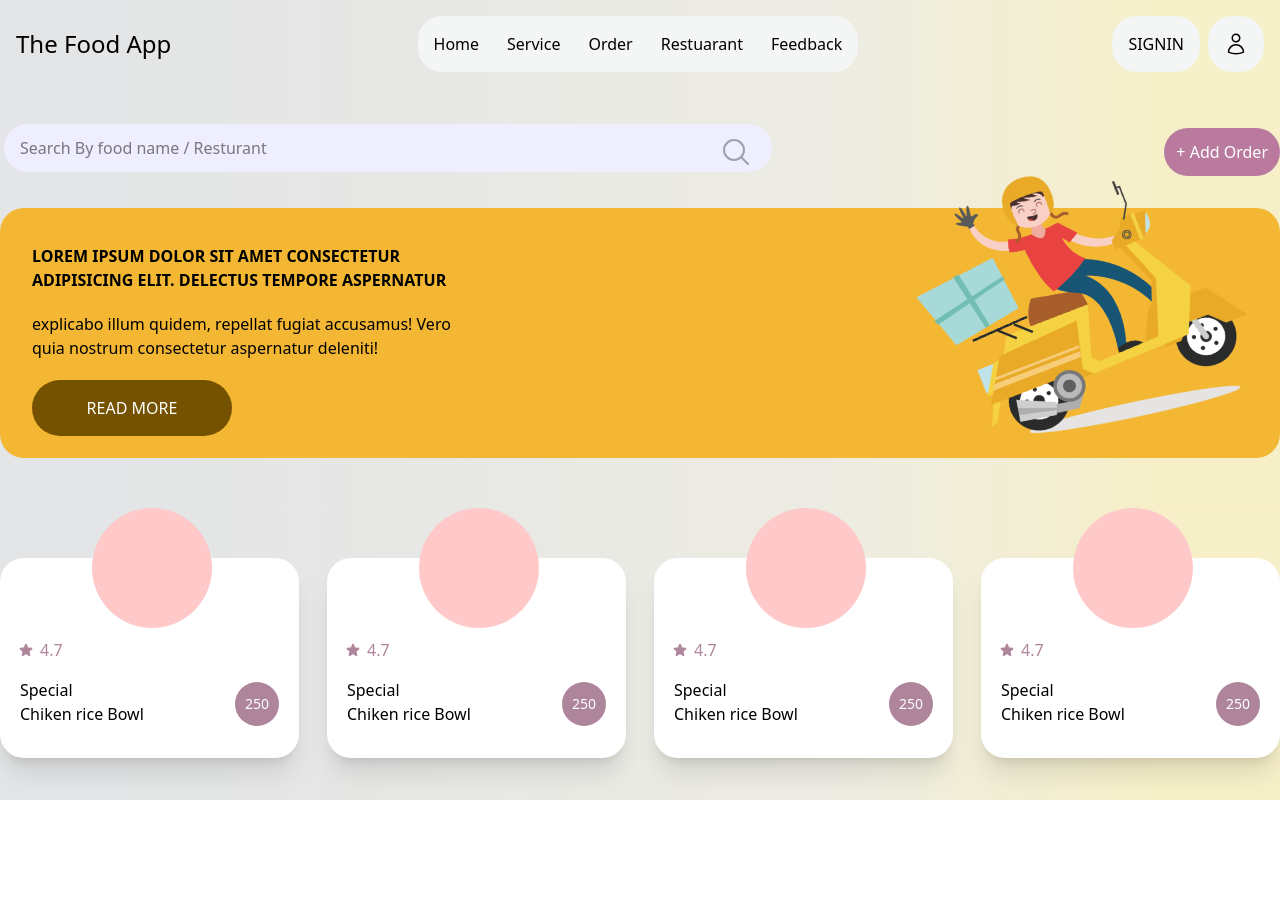
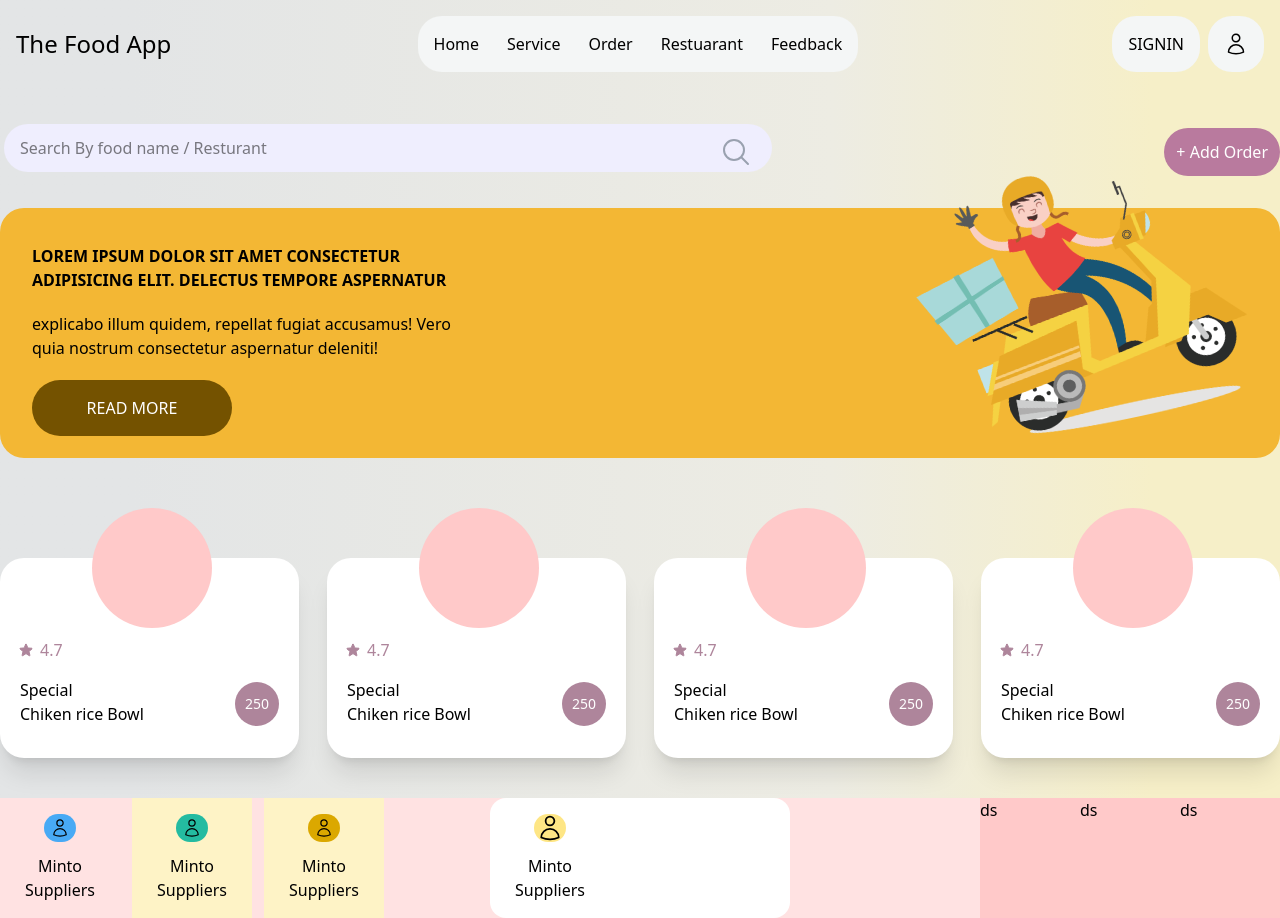
Before and after one commit to prabashwara65/The-Food-Hub, a React (Vite) app in the folder Frontend/: page / in a window 1280 px wide. Before the commit the page ends 888 px from the top, so only its background shows below. Built offline with nearby package versions, Linux system fonts and the light colour scheme.

Commit message:
creating rest of home

```diff
--- a/Frontend/Pages/Prabashwara/Home.jsx
+++ b/Frontend/Pages/Prabashwara/Home.jsx
@@ -7,7 +7,7 @@ import Navbar from "../../Components/Navbar";
 const Home = () => {
   const user = useSelector((state) => state.user.user);
   return (
-    <div className="h-screen bg-linear-to-r from-[#E3E5E6] from-10% via-[#EDECE3] via-65% to-[#F6EFC8] to-90%">
+    <div className="min-h-screen bg-linear-to-r from-[#E3E5E6] from-10% via-[#EDECE3] via-65% to-[#F6EFC8] to-90%">
       <Navbar />
       <div className="h-full mx-auto">
         <div className="container flex mx-auto py-8 justify-between items-end ">
@@ -55,7 +55,11 @@ const Home = () => {
               Read More
             </button>
           </div>
-          <img src="/foodman.png" alt="foodman"  className="absolute w-[20rem] right-10 top-[-40px] -rotate-12"/>
+          <img
+            src="/foodman.png"
+            alt="foodman"
+            className="absolute w-[20rem] right-10 top-[-40px] -rotate-12"
+          />
         </div>
 
         <div className="container mx-auto flex flex-row mt-25 gap-7">
@@ -187,7 +191,96 @@ const Home = () => {
               250
             </div>
           </div>
+        </div>
+        <div className="container flex flex-row mx-auto justify-between bg-red-100 mt-10">
+          {/* First Card */}
+          <div className="flex flex-2/3 gap-3">
+            <div className="flex flex-col w-30 h-30 items-center p-4">
+              <svg
+                xmlns="http://www.w3.org/2000/svg"
+                fill="none"
+                viewBox="0 0 24 24"
+                strokeWidth={1.5}
+                stroke="currentColor"
+                className="size-8 p-1 rounded-full bg-[#48AAF5] font-medium "
+              >
+                <path
+                  strokeLinecap="round"
+                  strokeLinejoin="round"
+                  d="M15.75 6a3.75 3.75 0 1 1-7.5 0 3.75 3.75 0 0 1 7.5 0ZM4.501 20.118a7.5 7.5 0 0 1 14.998 0A17.933 17.933 0 0 1 12 21.75c-2.676 0-5.216-.584-7.499-1.632Z"
+                />
+              </svg>
+              <p className="font-medium pt-3">Minto</p>
+              <p>Suppliers</p>
+            </div>
+            <div className="flex flex-col w-30 h-30 bg-amber-100 items-center p-4">
+              <svg
+                xmlns="http://www.w3.org/2000/svg"
+                fill="none"
+                viewBox="0 0 24 24"
+                strokeWidth={1.5}
+                stroke="currentColor"
+                className="size-8 p-1 rounded-full bg-[#24BBA1] font-medium "
+              >
+                <path
+                  strokeLinecap="round"
+                  strokeLinejoin="round"
+                  d="M15.75 6a3.75 3.75 0 1 1-7.5 0 3.75 3.75 0 0 1 7.5 0ZM4.501 20.118a7.5 7.5 0 0 1 14.998 0A17.933 17.933 0 0 1 12 21.75c-2.676 0-5.216-.584-7.499-1.632Z"
+                />
+              </svg>
+              <p className="font-medium pt-3">Minto</p>
+              <p>Suppliers</p>
+            </div>
+            <div className="flex flex-col w-30 h-30 bg-amber-100 items-center p-4">
+              <svg
+                xmlns="http://www.w3.org/2000/svg"
+                fill="none"
+                viewBox="0 0 24 24"
+                strokeWidth={1.5}
+                stroke="currentColor"
+                className="size-8 p-1 rounded-full bg-[#DBA800] font-medium"
+              >
+                <path
+                  strokeLinecap="round"
+                  strokeLinejoin="round"
+                  d="M15.75 6a3.75 3.75 0 1 1-7.5 0 3.75 3.75 0 0 1 7.5 0ZM4.501 20.118a7.5 7.5 0 0 1 14.998 0A17.933 17.933 0 0 1 12 21.75c-2.676 0-5.216-.584-7.499-1.632Z"
+                />
+              </svg>
+              <p className="font-medium pt-3">Minto</p>
+              <p>Suppliers</p>
+            </div>
+          </div>
 
+          {/* Second bottom card */}
+          <div className="flex flex-2/3">
+            <div className="w-75 bg-[#FFFFFF] rounded-2xl">
+              <div className="flex flex-col w-30 h-30 items-center p-4">
+                <svg
+                  xmlns="http://www.w3.org/2000/svg"
+                  fill="none"
+                  viewBox="0 0 24 24"
+                  strokeWidth={1.5}
+                  stroke="currentColor"
+                  className="size-8  rounded-full bg-amber-200  "
+                >
+                  <path
+                    strokeLinecap="round"
+                    strokeLinejoin="round"
+                    d="M15.75 6a3.75 3.75 0 1 1-7.5 0 3.75 3.75 0 0 1 7.5 0ZM4.501 20.118a7.5 7.5 0 0 1 14.998 0A17.933 17.933 0 0 1 12 21.75c-2.676 0-5.216-.584-7.499-1.632Z"
+                  />
+                </svg>
+                <p className="font-medium pt-3">Minto</p>
+                <p>Suppliers</p>
+              </div>
+            </div>
+          </div>
+
+          {/* Third bottom card */}
+          <div className="flex flex-1/3">
+            <div className="w-25 bg-red-200">ds</div>
+            <div className="w-25 bg-red-200">ds</div>
+            <div className="w-25 bg-red-200">ds</div>
+          </div>
         </div>
       </div>
     </div>
```
Lines whose indentation alone changed are shown as unchanged.
